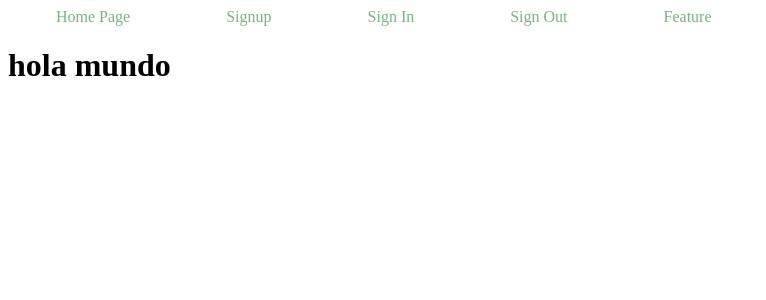
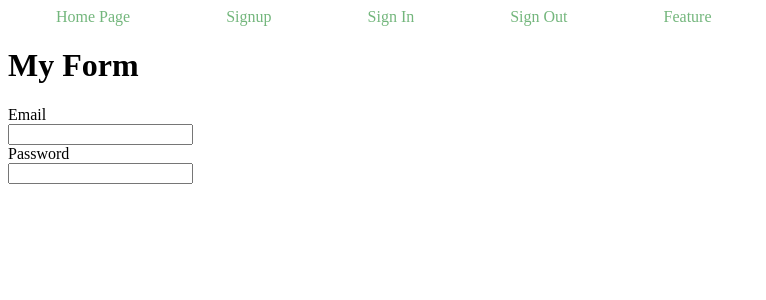
Before and after one commit to RobertoC27/authClient, a React (Create React App) app: page /signup in a window 1280 px wide. Shown: the top 300 px of the page, without its empty margins (0-766 px from the left). Built offline with nearby package versions, Linux system fonts and the light colour scheme.

Commit message:
created form component

```diff
--- a/src/App.js
+++ b/src/App.js
@@ -1,14 +1,18 @@
 import React, { Component } from 'react';
 import { BrowserRouter, Route } from 'react-router-dom';
 import Header from './Header';
+import Welcome from './Welcome';
+import MyForm from './MyForm';
 
 class App extends Component {
     render() {
         return (
             <BrowserRouter>
                 <div>
-                    <Header />
-                    <h1>hola mundo</h1>
+                    <Route path="/" component={Header} />
+                    <Route path="/" exact component={Welcome} />
+                    <Route path="/signup" exact component={MyForm} />
+
                 </div>
             </BrowserRouter>
         );
--- /dev/null
+++ b/src/MyForm.css
@@ -0,0 +1,3 @@
+.field-input {
+    display: block;
+}
--- /dev/null
+++ b/src/MyForm.js
@@ -0,0 +1,50 @@
+import React from 'react';
+import { Formik } from 'formik';
+import './MyForm.css';
+
+const myForm = () => {
+    return (
+        <div>
+
+            <h1>My Form</h1>
+            <Formik
+                initialValues={{ email: 'your@mail.com', pass: 'skjn' }}
+                onSubmit={(values, actions) => {
+                    setTimeout(() => {
+                        alert(JSON.stringify(values, null, 2));
+                        actions.setSubmitting(false);
+                    }, 1000);
+                }}
+                render={props => (
+                    <form>
+                        <label htmlFor="email">Email</label>
+                        <input className="field-input" type="email" onChange={props.handleChange}
+                            onBlur={props.handleBlur}
+                            value={props.values.name}
+                            id="email" />
+                            <label htmlFor="pass">Password</label>
+                        <input className="field-input" type="password" onChange={props.handleChange}
+                            onBlur={props.handleBlur}
+                            value={props.values.name}
+                            id="pass" />
+                        {props.errors.name && <div id="feedback">{props.errors.name}</div>}
+                    </form>
+                )}
+            />
+        </div>
+    );
+}
+
+export default myForm;
+
+{/* <form onSubmit={props.handleSubmit}>
+                    <input
+                        type="em"
+                        onChange={props.handleChange}
+                        onBlur={props.handleBlur}
+                        value={props.values.name}
+                        name="name"
+                    />
+                    {props.errors.name && <div id="feedback">{props.errors.name}</div>}
+                    <button type="submit">Submit</button>
+                </form> */}
--- /dev/null
+++ b/src/Welcome.js
@@ -0,0 +1,11 @@
+import React from 'react';
+
+const welcome = () => {
+    return (
+        <div>
+            <h2>Welcome to,<br /> our App</h2>
+        </div>
+    )
+}
+
+export default welcome;
--- a/src/index.js
+++ b/src/index.js
@@ -2,4 +2,4 @@ import React from 'react';
 import ReacDOM from 'react-dom';
 import App from './App';
 
-ReacDOM.render(<App></App>, document.getElementById('root'))
+ReacDOM.render(<App />, document.getElementById('root'))
```
